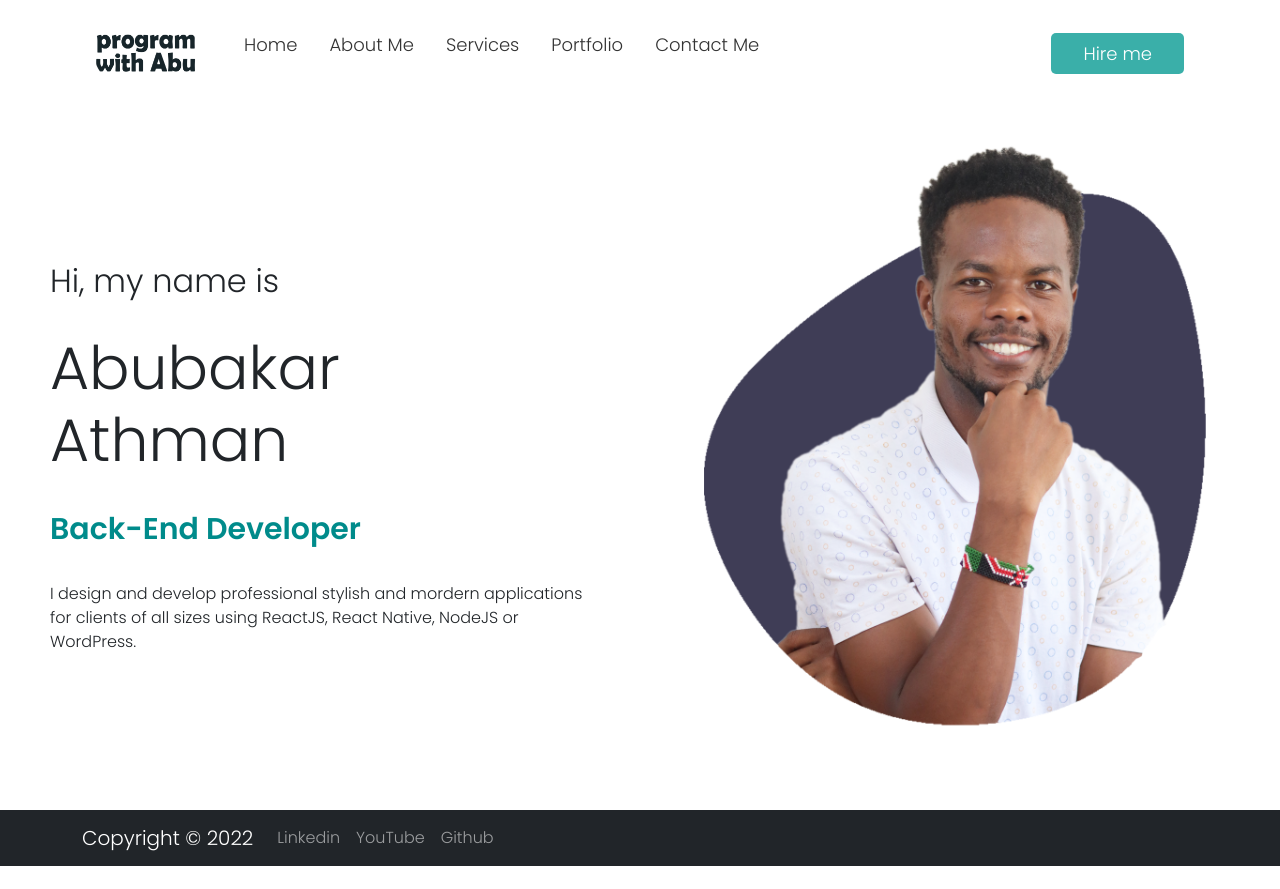
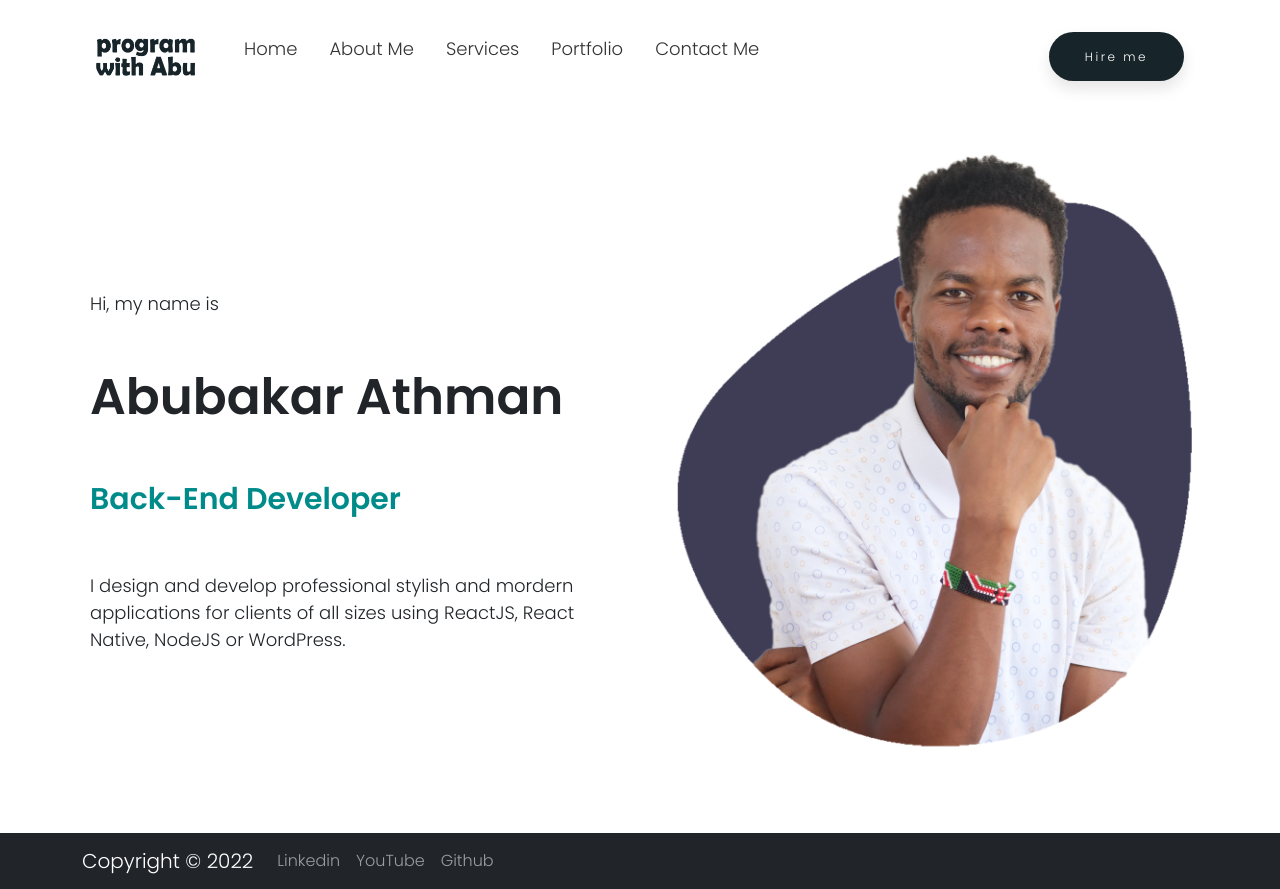
Before and after one commit to iAthman83/portfolio, a React (Create React App) app: page / in a window 1280 px wide. Before the commit the page ends 866 px from the top, so only its background shows below. Built offline with nearby package versions, Linux system fonts and the light colour scheme.

Commit message:
Create button for the website

```diff
--- a/src/components/index.js
+++ b/src/components/index.js
@@ -1,2 +1,4 @@
 export { default as NavBarComponent } from "./navbar/NavBarComponent";
 export { default as FooterComponent } from "./footer/FooterComponent";
+export { default as PrimaryButtonComponent } from "./primarybtn/PrimaryButtonComponent";
+export { default as SecondaryButtonComponent } from "./secondarybtn/SecondaryButtonComponent";
--- a/src/components/navbar/NavBarComponent.js
+++ b/src/components/navbar/NavBarComponent.js
@@ -2,6 +2,7 @@ import React, { useState } from "react";
 import "./navbar.css";
 import { Link } from "react-router-dom";
 import { RiCloseLine, RiMenu3Line } from "react-icons/ri";
+import { PrimaryButtonComponent } from "../index";
 
 import logo from "../../assets/logo.png";
 
@@ -40,7 +41,8 @@ const NavBarComponent = () => {
         </div>
       </div>
       <div className="pwa__navbar-button">
-        <button type="button">Hire me</button>
+        {/* <button type="button">Hire me</button> */}
+        <PrimaryButtonComponent title={"Hire me"} />
       </div>
       <div className="pwa__navbar-menu">
         {toggleMenu ? (
@@ -61,7 +63,8 @@ const NavBarComponent = () => {
             <div className="pwa__navbar-menu-wrapper-links">
               <Menu />
               <div className="pwa__navbar-menu-wrapper-links-button">
-                <button type="button">Hire me</button>
+                {/* <button type="button">Hire me</button> */}
+                <PrimaryButtonComponent title={"Hire me"} />
               </div>
             </div>
           </div>
--- a/src/components/navbar/navbar.css
+++ b/src/components/navbar/navbar.css
@@ -51,7 +51,7 @@
   color: #fff;
 }
 
-.pwa__navbar-button button,
+/* .pwa__navbar-button button,
 .pwa__navbar-menu-wrapper button {
   padding: 0.5rem 2rem;
   color: #fff;
@@ -63,7 +63,7 @@
   border: none;
   outline: none;
   cursor: pointer;
-}
+} */
 
 .pwa__navbar-menu {
   margin-left: 1rem;
--- /dev/null
+++ b/src/components/primarybtn/PrimaryButtonComponent.js
@@ -0,0 +1,9 @@
+import React from "react";
+import "./primarybtn.css";
+
+const PrimaryButtonComponent = (props) => {
+  console.log(props);
+  return <button className="btn__primary-btn">{props.title}</button>;
+};
+
+export default PrimaryButtonComponent;
--- /dev/null
+++ b/src/components/primarybtn/primarybtn.css
@@ -0,0 +1,33 @@
+.btn__primary-btn {
+  padding: 1.3em 3em;
+  font-size: 12px;
+  /* text-transform: uppercase; */
+  letter-spacing: 2.5px;
+  font-weight: 800;
+  color: #fff;
+  border: none;
+  border-radius: 45px;
+  box-shadow: 0px 8px 15px rgba(0, 0, 0, 0.1);
+  transition: all 0.3s ease 0s;
+  cursor: pointer;
+  outline: none;
+  background-color: var(--primary-color);
+  font-weight: 500;
+ }
+
+ .btn__primary-btn:hover {
+  background-color: var(--accent-color);
+  box-shadow: 0px 15px 20px rgba(46, 229, 157, 0.4);
+  color: #fff;
+  transform: translateY(-7px);
+ }
+
+ .btn__primary-btn:active {
+  transform: translateY(-1px);
+ }
+
+@media screen and (max-width: 550px) {
+  .btn__primary-btn {
+    background-color: var(--secondary-color);
+  }
+}
--- /dev/null
+++ b/src/components/secondarybtn/SecondaryButtonComponent.js
@@ -0,0 +1,16 @@
+import React from "react";
+import "./secondarybtn.css";
+
+const SecondaryButtonComponent = (props) => {
+  return (
+    <button class="btn__secondary-btn">
+      <span>{props.title}</span>
+      <svg viewBox="0 0 13 10" height="10px" width="15px">
+        <path d="M1,5 L11,5"></path>
+        <polyline points="8 1 12 5 8 9"></polyline>
+      </svg>
+    </button>
+  );
+};
+
+export default SecondaryButtonComponent;
--- /dev/null
+++ b/src/components/secondarybtn/secondarybtn.css
@@ -0,0 +1,58 @@
+.btn__secondary-btn {
+  position: relative;
+  margin: auto;
+  padding: 12px 18px;
+  transition: all 0.2s ease;
+  border: none;
+  background: none;
+ }
+
+ .btn__secondary-btn:before {
+  content: "";
+  position: absolute;
+  top: 0;
+  left: 0;
+  display: block;
+  border-radius: 50px;
+  background: #b1dae7;
+  width: 45px;
+  height: 45px;
+  transition: all 0.3s ease;
+ }
+
+ .btn__secondary-btn span {
+  position: relative;
+  /* font-family: "Ubuntu", sans-serif; */
+  font-size: 18px;
+  font-weight: 700;
+  letter-spacing: 0.05em;
+  /* color: #234567; */
+  color: var(--primary-color);
+ }
+
+ .btn__secondary-btn svg {
+  position: relative;
+  top: 0;
+  margin-left: 10px;
+  fill: none;
+  stroke-linecap: round;
+  stroke-linejoin: round;
+  /* stroke: #234567; */
+  stroke: var(--primary-color);
+  stroke-width: 2;
+  transform: translateX(-5px);
+  transition: all 0.3s ease;
+ }
+
+ .btn__secondary-btn:hover:before {
+  width: 100%;
+  background: #b1dae7;
+ }
+
+ .btn__secondary-btn:hover svg {
+  transform: translateX(0);
+ }
+
+ .btn__secondary-btn:active {
+  transform: scale(0.95);
+ }
--- a/src/sections/hero/Hero.js
+++ b/src/sections/hero/Hero.js
@@ -1,13 +1,17 @@
 import React from "react";
 import "./hero.css";
 import profile from "../../assets/profile.png";
+import {
+  SecondaryButtonComponent,
+  PrimaryButtonComponent,
+} from "../../components/index";
 
 const Hero = () => {
   return (
     <div className="hero">
       <div className="hero-left">
         <div className="hero-left-wrapper">
-          <h2 className="hero-hello">Hi, my name is</h2>
+          <h2 className="hero-intro">Hi, my name is</h2>
           <h1 className="hero-name">Abubakar Athman</h1>
           <div className="hero-job-title">
             <div className="hero-job-title-wrapper">
@@ -23,6 +27,10 @@ const Hero = () => {
             for clients of all sizes using ReactJS, React Native, NodeJS or
             WordPress.
           </div>
+          {/* <div className="hero-btn-wrapper">
+            <PrimaryButtonComponent title="See more" />
+            <SecondaryButtonComponent title="Vist YouTube" />
+          </div> */}
         </div>
       </div>
       <div className="hero-right">
--- a/src/sections/hero/hero.css
+++ b/src/sections/hero/hero.css
@@ -1,6 +1,7 @@
 .hero {
   display: flex;
-  height: 88vh;
+  height: 90vh;
+  padding: 0 2.5rem;
 }
 
 .hero-left {
@@ -22,16 +23,17 @@
   height: 70%;
   display: flex;
   flex-direction: column;
-  justify-content: space-between;
+  justify-content: space-around;
 }
 
 .hero-intro {
-  font-size: 30px;
+  font-size: 18px;
   font-weight: 300;
 }
 
 .hero-name {
-  font-size: 60px;
+  font-size: 50px;
+  font-weight: 600;
 }
 
 .hero-job-title {
@@ -68,8 +70,18 @@
   align-items: center;
 }
 
+.hero-description {
+  font-size: 18px;
+}
+
+.hero-btn-wrapper {
+  display: flex;
+  flex-direction: row;
+  margin: 20px 0;
+}
+
 .hero-img {
   width: 100%;
   height: 100%;
-  object-fit: scale-down;
+  object-fit: contain;
 }
```
